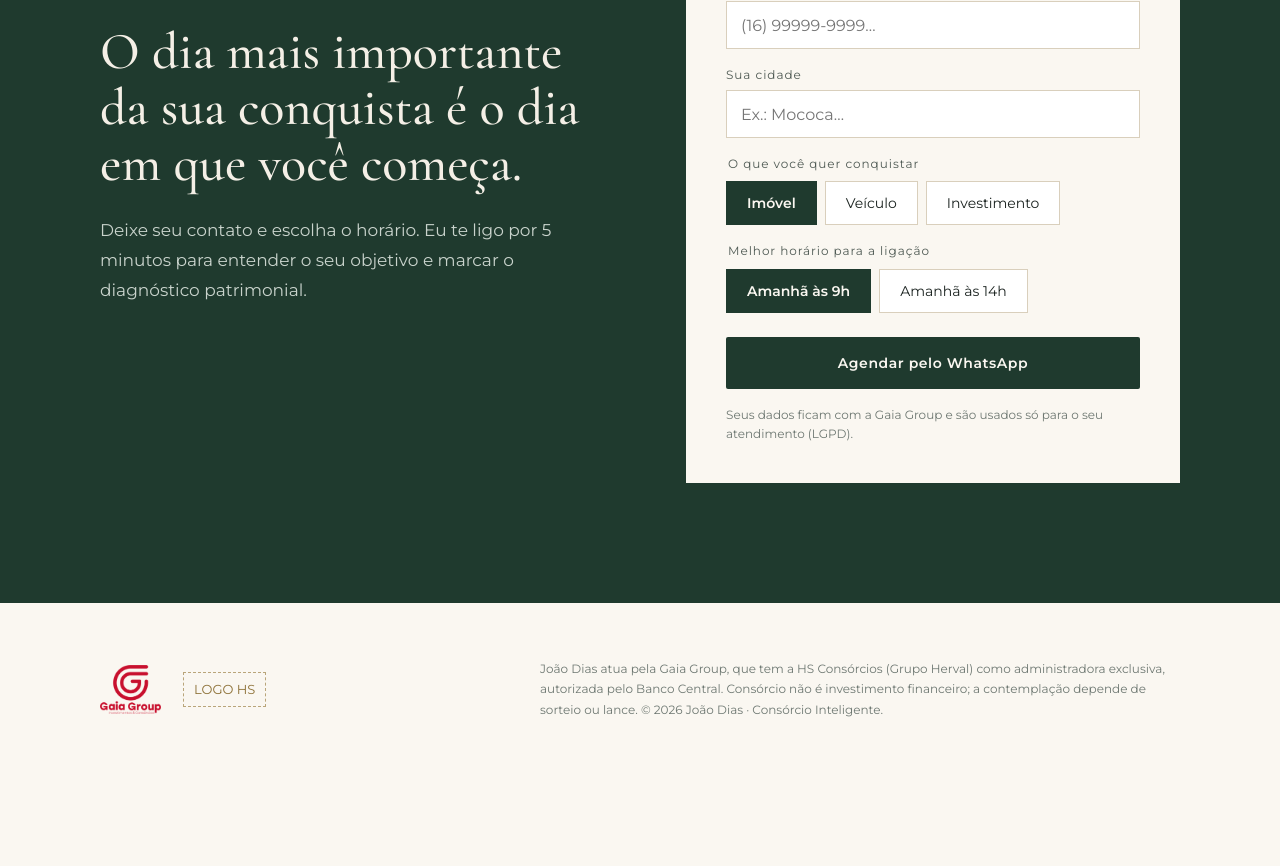
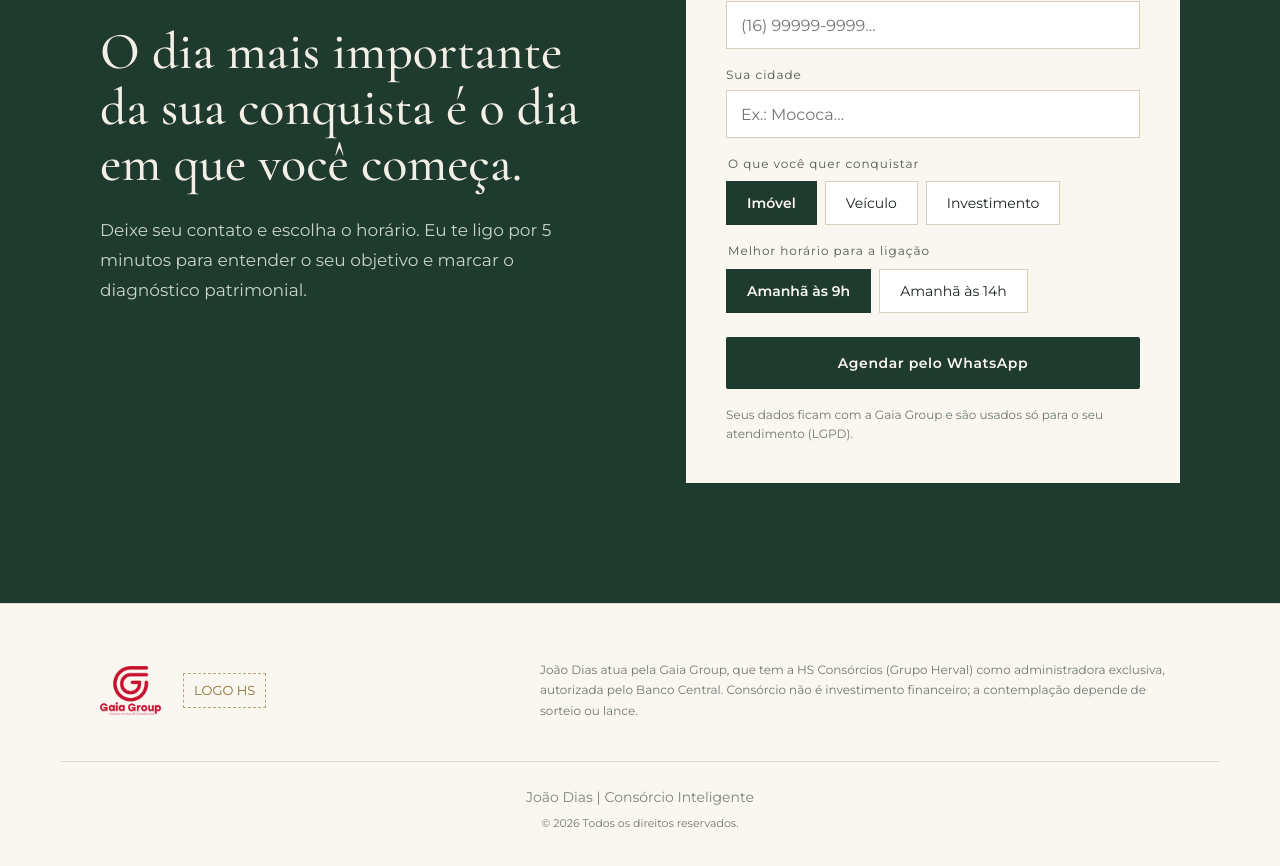
Before and after one commit to joaoc23dias/Consorcio-Inteligente-, a Next.js app: page / in a window 1280 px wide. Shown: the part 6953-7819 px from the top of the page. Before the commit the page ends 7729 px from the top, so only its background shows below. Built offline with nearby package versions, Linux system fonts and the light colour scheme.

Commit message:
Rodapé: assinatura João Dias | Consórcio Inteligente no padrão da marca
Co-Authored-By: Claude Opus 5.5 <noreply@anthropic.com>
Claude-Session: https://claude.ai/code/session_01PWsREDKrVSqGNK6L7kcVFr

```diff
--- a/app/components/Footer.jsx
+++ b/app/components/Footer.jsx
@@ -2,15 +2,21 @@ import Image from 'next/image';
 
 export default function Footer() {
   return (
-    <footer style={{ padding: '56px 0', background: 'var(--bg)' }}>
+    <footer style={{ padding: '56px 0 40px', background: 'var(--bg)', borderTop: '1px solid var(--rule)' }}>
       <div className="wrap row" style={{ gap: 28, alignItems: 'center', justifyContent: 'space-between' }}>
         <div className="row" style={{ alignItems: 'center', gap: 22 }}>
           <Image src="/logo-gaia-vermelho.png" alt="Gaia Group" width={61} height={48} />
           <span className="ph" style={{ padding: '6px 10px' }}>LOGO HS</span>
         </div>
         <p style={{ fontSize: 12, color: 'var(--ink-muted)', margin: 0, maxWidth: 640, lineHeight: 1.7 }}>
-          João Dias atua pela Gaia Group, que tem a HS Consórcios (Grupo Herval) como administradora exclusiva, autorizada pelo Banco Central. Consórcio não é investimento financeiro; a contemplação depende de sorteio ou lance. © {new Date().getFullYear()} João Dias · Consórcio Inteligente.
+          João Dias atua pela Gaia Group, que tem a HS Consórcios (Grupo Herval) como administradora exclusiva, autorizada pelo Banco Central. Consórcio não é investimento financeiro; a contemplação depende de sorteio ou lance.
         </p>
+      </div>
+      <div className="wrap" style={{ marginTop: 40, paddingTop: 24, borderTop: '1px solid var(--rule)', textAlign: 'center' }}>
+        <p style={{ fontFamily: 'var(--sans)', fontWeight: 400, fontSize: 14, letterSpacing: 'normal', color: '#7A847E', margin: 0 }}>
+          João Dias | Consórcio Inteligente
+        </p>
+        <p style={{ fontSize: 11, color: 'var(--ink-muted)', margin: '6px 0 0' }}>© {new Date().getFullYear()} Todos os direitos reservados.</p>
       </div>
     </footer>
   );
```
